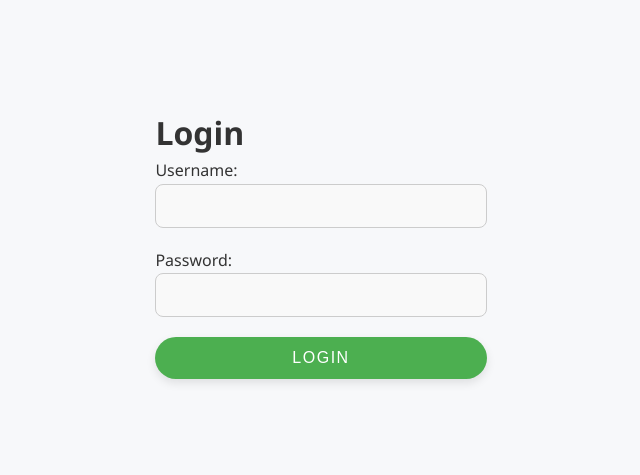
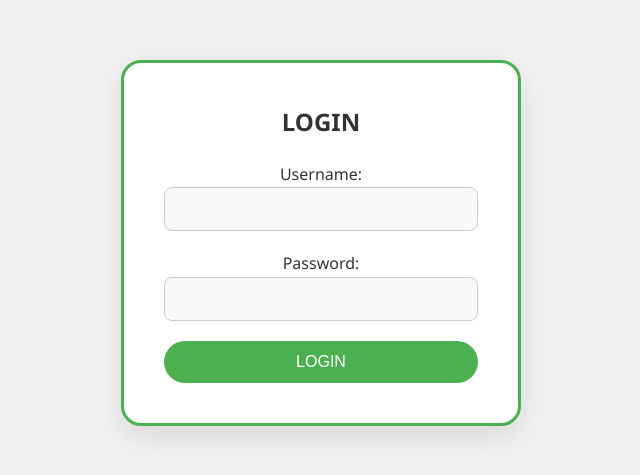
Before and after one commit to themorksupremacy/untitled, a React (Create React App) app in the folder ResctJs/login-app/: page / in a window 1280 px wide. Shown: the part 157-632 px from the top of the page, without its empty margins (319-959 px from the left). Built offline with nearby package versions, Linux system fonts and the light colour scheme.

Commit message:
Seperated App.js into Login.js and dashboard.js for easier modification

```diff
--- a/ResctJs/login-app/package.json
+++ b/ResctJs/login-app/package.json
@@ -6,6 +6,7 @@
     "cra-template": "1.2.0",
     "react": "^18.3.1",
     "react-dom": "^18.3.1",
+    "react-router-dom": "^7.0.2",
     "react-scripts": "5.0.1",
     "web-vitals": "^4.2.4"
   },
--- a/ResctJs/login-app/src/App.js
+++ b/ResctJs/login-app/src/App.js
@@ -1,8 +1,8 @@
 // src/App.js
 import React, { useState } from 'react';
 import { BrowserRouter as Router, Routes, Route } from 'react-router-dom';
-import Login from './Login'; // Import the Login component
-import Dashboard from './Dashboard'; // Import the Dashboard component
+import Login from './Login';  // Import Login component
+import Dashboard from './Dashboard';  // Import Dashboard component
 
 function App() {
     const [token, setToken] = useState(null);
--- /dev/null
+++ b/ResctJs/login-app/src/Dashboard.css
@@ -0,0 +1,57 @@
+/* src/Dashboard.css */
+
+/* Global reset and basic styling */
+* {
+    margin: 0;
+    padding: 0;
+    box-sizing: border-box;
+}
+
+body {
+    font-family: 'Segoe UI', Tahoma, Geneva, Verdana, sans-serif;
+    background-color: #f1f1f1; /* Light gray background */
+    color: #333;
+    line-height: 1.6;
+    height: 100vh;
+    padding: 20px;
+}
+
+.dashboard-container {
+    width: 100%;
+    max-width: 800px;
+    background-color: #fff;
+    padding: 40px;
+    border-radius: 20px;
+    box-shadow: 0 10px 30px rgba(0, 0, 0, 0.1);
+    margin: 0 auto;
+    text-align: center;
+}
+
+h1 {
+    font-size: 28px;
+    color: #333;
+    margin-bottom: 20px;
+    font-weight: 600;
+    text-transform: uppercase;
+}
+
+ul {
+    list-style-type: none;
+    padding: 0;
+}
+
+li {
+    background: #f9f9f9;
+    margin: 10px 0;
+    padding: 15px;
+    border-radius: 10px;
+    box-shadow: 0 4px 10px rgba(0, 0, 0, 0.05);
+}
+
+li p {
+    margin: 5px 0;
+}
+
+li p strong {
+    color: #4CAF50;
+}
--- a/ResctJs/login-app/src/Dashboard.js
+++ b/ResctJs/login-app/src/Dashboard.js
@@ -1,6 +1,7 @@
 // src/Dashboard.js
 import React, { useState, useEffect } from 'react';
 import axios from 'axios';
+import './Dashboard.css';  // Import Dashboard-specific CSS
 
 function Dashboard({ token }) {
   const [data, setData] = useState(null);
@@ -27,7 +28,7 @@ function Dashboard({ token }) {
   }, [token]);
 
   return (
-    <div>
+      <div className="dashboard-container">
         <h1>Dashboard</h1>
         {error && <p style={{ color: 'red' }}>{error}</p>}
         {data ? (
--- /dev/null
+++ b/ResctJs/login-app/src/Login.css
@@ -0,0 +1,73 @@
+/* src/Login.css */
+
+/* Global reset and basic styling */
+* {
+  margin: 0;
+  padding: 0;
+  box-sizing: border-box;
+}
+
+body {
+  font-family: 'Segoe UI', Tahoma, Geneva, Verdana, sans-serif;
+  background-color: #f7f8fa;
+  color: #333;
+  line-height: 1.6;
+  height: 100vh;
+  display: flex;
+  justify-content: center;
+  align-items: center;
+  padding: 20px;
+}
+
+/* Login container */
+.login-container {
+  width: 100%;
+  max-width: 400px;
+  background-color: #fff;
+  padding: 40px;
+  border-radius: 20px;
+  box-shadow: 0 10px 30px rgba(0, 0, 0, 0.1);
+  text-align: center;
+  display: flex;
+  flex-direction: column;
+  justify-content: center;
+  align-items: center;
+  border: 3px solid #4CAF50;
+}
+
+/* Login form heading */
+h2 {
+  font-size: 24px;
+  color: #333;
+  margin-bottom: 20px;
+  font-weight: 600;
+  text-transform: uppercase;
+}
+
+/* Input fields */
+input[type="text"],
+input[type="password"] {
+  width: 100%;
+  padding: 12px 20px;
+  font-size: 16px;
+  border: 1px solid #ccc;
+  border-radius: 8px;
+  margin-bottom: 20px;
+  background-color: #f9f9f9;
+}
+
+button {
+  width: 100%;
+  padding: 12px 20px;
+  font-size: 16px;
+  background: #4CAF50;
+  color: white;
+  border: none;
+  border-radius: 25px;
+  cursor: pointer;
+  text-transform: uppercase;
+}
+
+button:hover {
+  background: #45a049;
+}
--- a/ResctJs/login-app/src/Login.js
+++ b/ResctJs/login-app/src/Login.js
@@ -2,6 +2,7 @@
 import React, { useState } from 'react';
 import axios from 'axios';
 import { useNavigate } from 'react-router-dom';
+import './Login.css';  // Import Login-specific CSS
 
 function Login({ setToken }) {
   const [username, setUsername] = useState('');
@@ -29,8 +30,8 @@ function Login({ setToken }) {
   };
 
   return (
-    <div>
-      <h1>Login</h1>
+      <div className="login-container">
+        <h2>Login</h2>
         <form onSubmit={handleLogin}>
           <div>
             <label>Username:</label>
--- a/ResctJs/login-app/src/index.css
+++ /dev/null
@@ -1,107 +0,0 @@
-/* Global reset and basic styling */
-* {
-  margin: 0;
-  padding: 0;
-  box-sizing: border-box;
-}
-
-body {
-  font-family: 'Segoe UI', Tahoma, Geneva, Verdana, sans-serif;
-  background-color: #f7f8fa; /* Light background color to match the image theme */
-  color: #333;
-  line-height: 1.6;
-  height: 100vh;
-  display: flex;
-  justify-content: center;
-  align-items: center;
-  padding: 20px;
-}
-
-/* Login container */
-.login-container {
-  width: 100%;
-  max-width: 400px; /* Fixed width for the login form */
-  background-color: #fff;
-  padding: 40px;
-  border-radius: 20px; /* Rounded corners for the entire container */
-  box-shadow: 0 10px 30px rgba(0, 0, 0, 0.1); /* Subtle shadow for depth */
-  text-align: center;
-  position: relative;
-  display: flex;
-  flex-direction: column; /* Align elements in a column */
-  justify-content: center;
-  align-items: center;
-  border: 3px solid #4CAF50; /* Green border around the container */
-}
-
-/* Login form heading */
-h2 {
-  font-size: 24px;
-  color: #333;
-  margin-bottom: 20px;
-  font-weight: 600;
-  text-transform: uppercase;
-}
-
-/* Input fields */
-input[type="text"],
-input[type="password"] {
-  width: 100%;
-  padding: 12px 20px;
-  font-size: 16px;
-  border: 1px solid #ccc; /* Light gray border */
-  border-radius: 8px; /* Rounded corners */
-  margin-bottom: 20px; /* Space between inputs */
-  background-color: #f9f9f9; /* Light background for inputs */
-  transition: border-color 0.3s ease;
-}
-
-input[type="text"]:focus,
-input[type="password"]:focus {
-  outline: none;
-  border-color: #4CAF50; /* Green border on focus */
-}
-
-/* Login button */
-button {
-  width: 100%;
-  padding: 12px 20px;
-  font-size: 16px;
-  font-weight: 500;
-  text-align: center;
-  color: #fff;
-  background: #4CAF50; /* Solid green background */
-  border: none;
-  border-radius: 25px; /* Rounded button */
-  cursor: pointer;
-  transition: all 0.3s ease;
-  text-transform: uppercase;
-  letter-spacing: 1.5px;
-  box-shadow: 0 4px 10px rgba(0, 0, 0, 0.1); /* Subtle shadow */
-}
-
-button:hover {
-  background: #45a049; /* Darker green on hover */
-  box-shadow: 0 6px 15px rgba(0, 0, 0, 0.2); /* Stronger shadow */
-  transform: translateY(-2px); /* Slight lift effect */
-}
-
-/* Focus effect for button */
-button:focus {
-  outline: none;
-  box-shadow: 0 0 0 3px rgba(76, 175, 80, 0.3); /* Green outline for focus */
-}
-
-/* Responsive adjustments */
-@media (max-width: 768px) {
-  .login-container {
-    padding: 30px;
-  }
-
-  input[type="text"],
-  input[type="password"],
-  button {
-    font-size: 14px; /* Slightly smaller font size for mobile */
-    padding: 10px 15px;
-  }
-}
--- a/ResctJs/login-app/src/index.js
+++ b/ResctJs/login-app/src/index.js
@@ -1,6 +1,6 @@
 import React from 'react';
 import ReactDOM from 'react-dom/client';
-import './index.css';
+import './Login.css';
 import App from './App';
 import reportWebVitals from './reportWebVitals';
 
```
Also changed, not shown: ResctJs/login-app/public/index.html (+1 -24 lines), 1 other file (tests, documents, lock files or other folders). Lines whose indentation alone changed are shown as unchanged.
